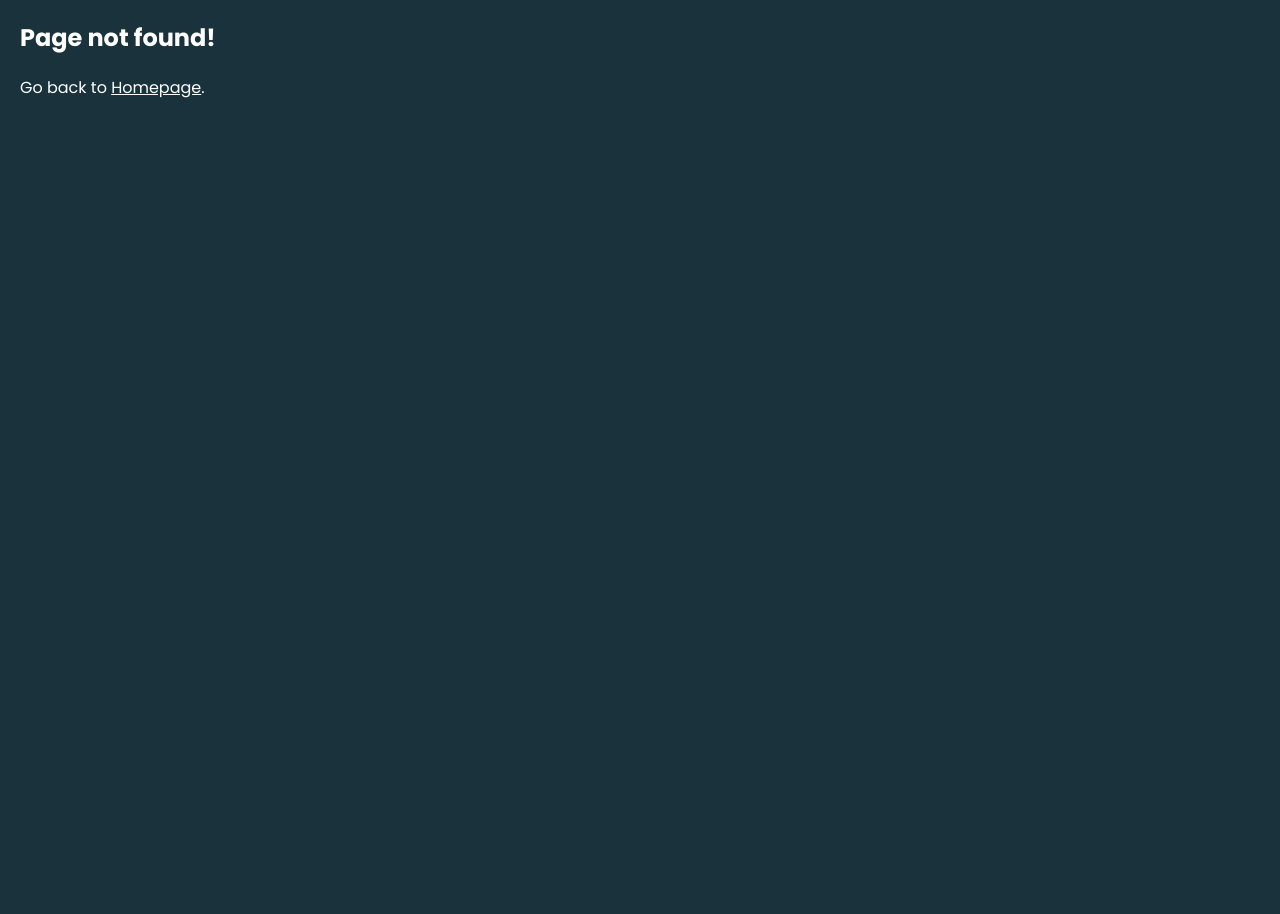
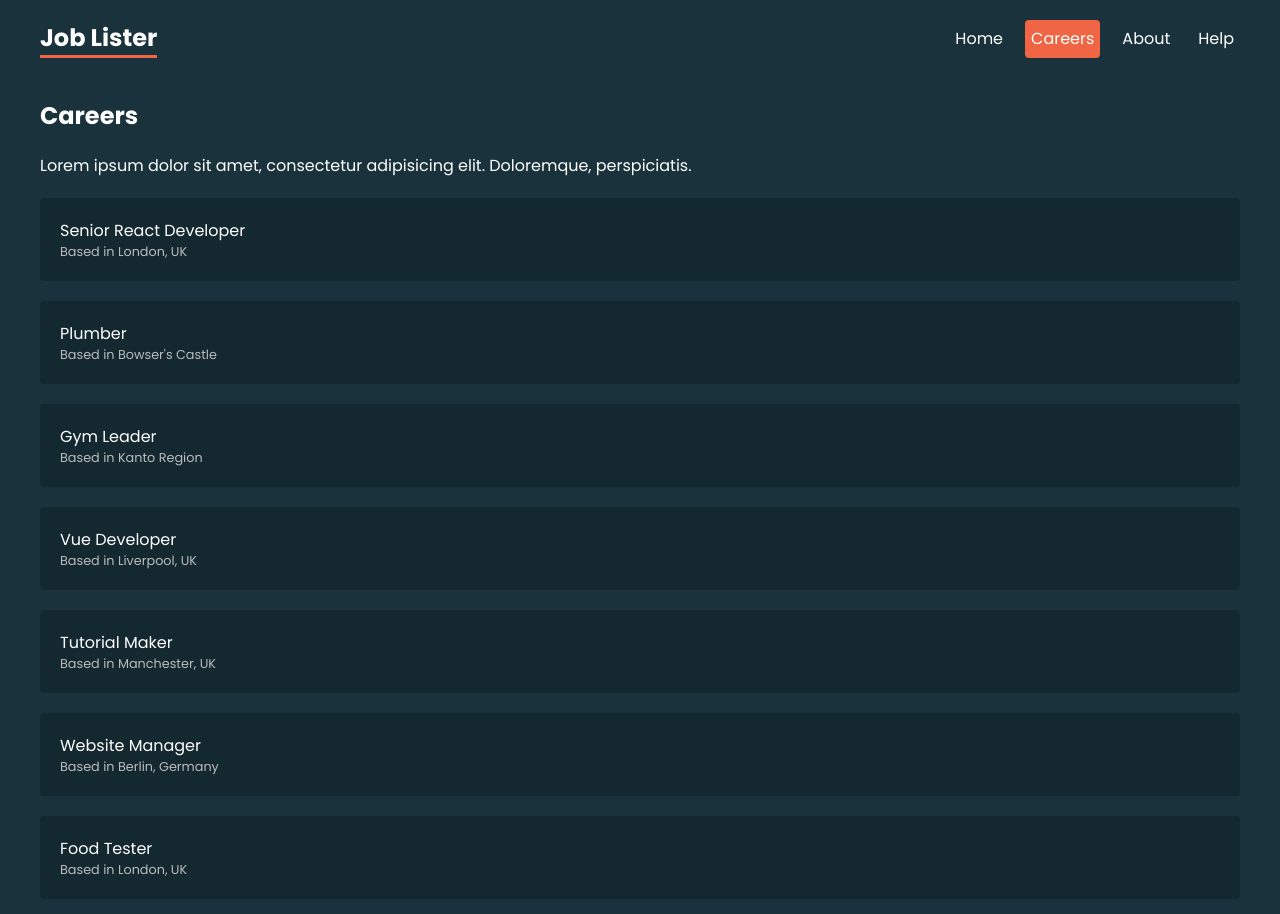
Before and after one commit to Blistighast/job-lister, a React (Create React App) app: page /careers in a window 1280 px wide. Before the commit this address had no page. Shown: the top 914 px of the page. Before the commit the page ends 800 px from the top, so only its background shows below. Built offline with nearby package versions, Linux system fonts and the light colour scheme; data requests are answered from the project's data file.

Commit message:
added careers page and careers loader, moved nav to own component

```diff
--- a/src/App.js
+++ b/src/App.js
@@ -4,17 +4,20 @@
   createRoutesFromElements,
   RouterProvider,
 } from "react-router-dom";
+import careersLoader from './loaderFunctions/careerLoader';
 
 //pages
 import Home from "./pages/Home";
 import About from "./pages/About";
 import Faq from "./pages/help/Faq";
 import Contact from "./pages/help/Contact";
+import Careers from "./pages/careers/Careers";
 import NoPage from './pages/NoPage';
 
 //layouts
 import RootLayout from "./layouts/RootLayout";
 import HelpLayout from "./layouts/HelpLayout";
+import CareersLayout from "./layouts/CareersLayout";
 
 const router = createBrowserRouter(
   createRoutesFromElements(
@@ -24,6 +27,13 @@
       <Route path="help" element={<HelpLayout />}>
         <Route path="faq" element={<Faq />} /> {/* /help/faq */}
         <Route path="contact" element={<Contact />}/>
+      </Route>
+      <Route path="careers" element={<CareersLayout />}>
+        <Route
+          index
+          element={<Careers />}
+          loader={careersLoader} //runs this function before it loads component element
+        />
       </Route>
     {/* alternative way to do an error page, * catches all paths not above */}
     {/* <Route path="*" element={<NoPage />} /> */}
--- a/src/components/Navbar.js
+++ b/src/components/Navbar.js
@@ -0,0 +1,14 @@
+import { NavLink } from "react-router-dom"
+
+
+const Navbar = () => (
+  <nav>
+    <h1>Job Lister</h1>
+    <NavLink to="/">Home</NavLink>
+    <NavLink to="careers">Careers</NavLink>
+    <NavLink to="about">About</NavLink>
+    <NavLink to="help">Help</NavLink>
+  </nav>
+)
+
+export default Navbar
--- a/src/index.css
+++ b/src/index.css
@@ -116,6 +116,28 @@
 }
 
 /* careers list */
+.careers a {
+  display: block;
+  background: rgba(0, 0, 0, 0.2);
+  padding: 20px;
+  border-radius: 4px;
+  margin: 20px 0;
+  text-decoration: none;
+}
+
+.careers a:hover p {
+  color: var(--primary);
+}
+
+.careers p {
+  margin: 0;
+}
+
+/* > only looks one level down and no deeper */
+.careers > a p:last-child {
+  font-size: 0.8em;
+  color: #bbb;
+}
 
 /* careers details */
 
--- /dev/null
+++ b/src/layouts/CareersLayout.js
@@ -0,0 +1,12 @@
+import { Outlet } from "react-router-dom";
+
+const CareersLayout = () => (
+  <div className="careers-layout">
+    <h2>Careers</h2>
+    <p>Lorem ipsum dolor sit amet, consectetur adipisicing elit. Doloremque, perspiciatis.</p>
+
+    <Outlet />
+  </div>
+)
+
+export default CareersLayout;
--- a/src/layouts/RootLayout.js
+++ b/src/layouts/RootLayout.js
@@ -1,16 +1,12 @@
-import { NavLink, Outlet } from 'react-router-dom';
+import { Outlet } from 'react-router-dom';
+import Navbar from '../components/Navbar';
 
 
 const RootLayout = () => {
   return (
     <div className="root-layout">
       <header>
-        <nav>
-          <h1>Job Lister</h1>
-          <NavLink to="/">Home</NavLink>
-          <NavLink to="about">About</NavLink>
-          <NavLink to="help">Help</NavLink>
-        </nav>
+        <Navbar />
       </header>
       <main>
         <Outlet />
--- /dev/null
+++ b/src/loaderFunctions/careerLoader.js
@@ -0,0 +1,11 @@
+
+
+//can be used instead of useEffect
+// loader function
+const careersLoader = async () => {
+  const resp = await fetch("http://localhost:4000/careers")
+
+  return resp.json()
+}
+
+export default careersLoader
--- /dev/null
+++ b/src/pages/careers/Careers.js
@@ -0,0 +1,19 @@
+import { useLoaderData, Link } from "react-router-dom";
+
+const Careers = () => {
+  // using loader instead of useEffect to get data from api
+  const careersData = useLoaderData()
+
+  return (
+    <div className="careers">
+      {careersData.map(career => (
+        <Link key={career.id} to="/">
+          <p>{career.title}</p>
+          <p>Based in {career.location}</p>
+        </Link>
+      ))}
+    </div>
+  )
+}
+
+export default Careers;
```
